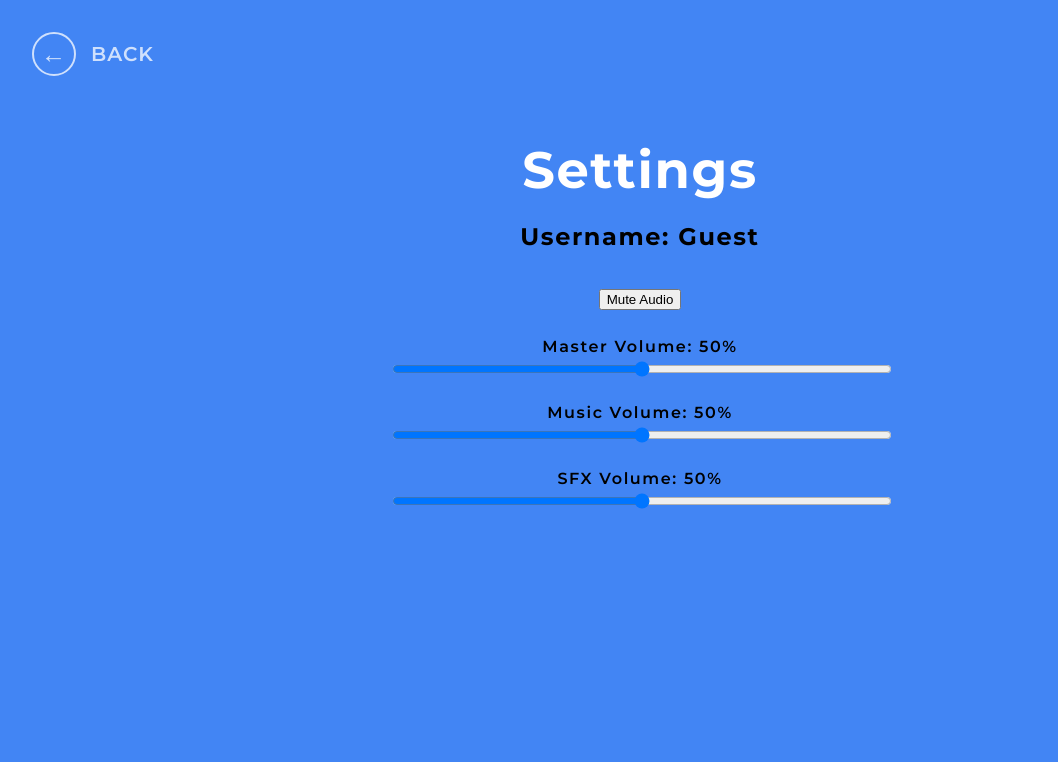
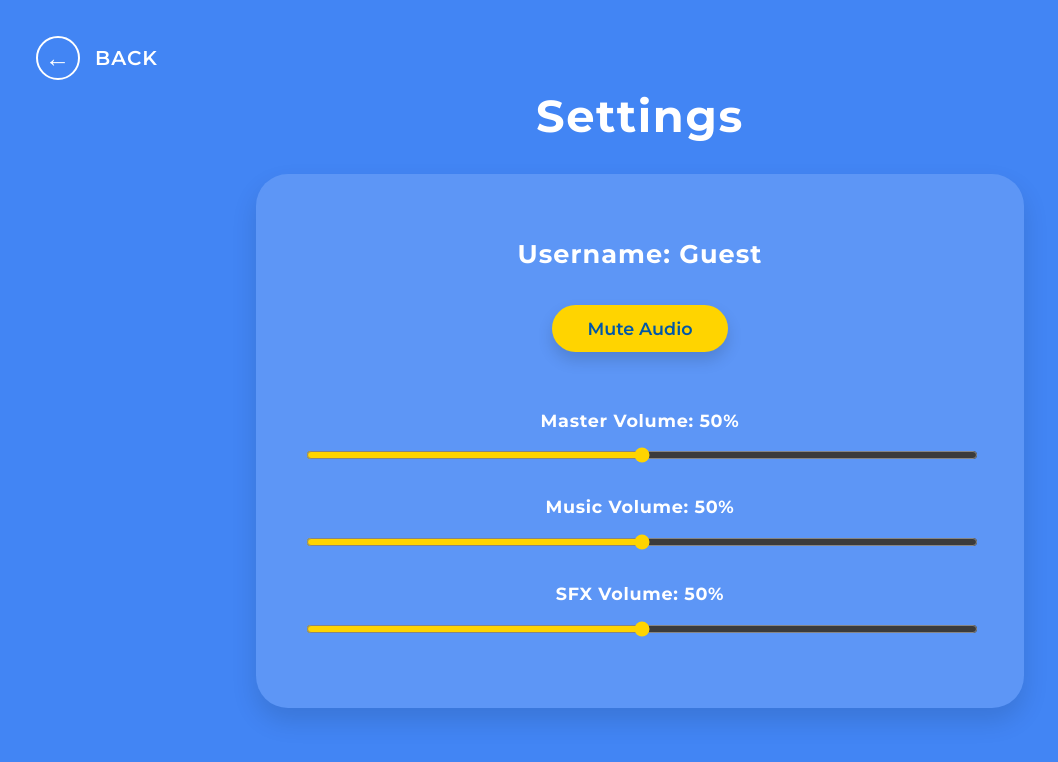
Before and after one commit to CoryOr/boggle-woggle, a React app in the folder frontend/: page /settings in a window 1280 px wide. Shown: the top 762 px of the page, without its empty margins (0-1058 px from the left). Built offline with nearby package versions, Linux system fonts and the light colour scheme; the HTML template or start-up script is replaced by a standard one.

Commit message:
Clean up UI styling

```diff
--- a/frontend/src/components/RegisterForm/RegisterForm.jsx
+++ b/frontend/src/components/RegisterForm/RegisterForm.jsx
@@ -104,7 +104,7 @@ const RegisterForm = () => {
         <span className="register-back-arrow" aria-hidden="true">
           ←
         </span>
-        <span className="register-back-text">BACK TO HOME</span>
+        <span className="register-back-text">BACK</span>
       </button>
 
       <div id="register-form-shell">
--- a/frontend/src/pages/Pages.css
+++ b/frontend/src/pages/Pages.css
@@ -799,3 +799,27 @@ Gamemode selection screen specific styles
 .game-right-column {
   margin-top: 100px;
 }
+
+/* Guest Stats Message */
+.guest-stats-message {
+  background-color: rgba(255, 255, 255, 0.14);
+  border-radius: 20px;
+  padding: 2rem;
+  width: 40%;
+  margin: 3rem auto;
+  text-align: center;
+  color: white;
+  animation: flyOut 0.4s ease-out;
+}
+
+.guest-stats-message h2 {
+  font-size: 2rem;
+  margin-bottom: 1rem;
+  font-weight: 700;
+}
+
+.guest-stats-message p {
+  font-size: 1.2rem;
+  opacity: 0.85;
+  margin-bottom: 2rem;
+}
--- /dev/null
+++ b/frontend/src/pages/SettingsPage.css
@@ -0,0 +1,94 @@
+/* Settings Page */
+
+.settings-page {
+  min-height: 100vh;
+  display: flex;
+  flex-direction: column;
+  align-items: center;
+  justify-content: center;
+  font-family: "Montserrat", sans-serif;
+  padding: 2rem 1rem;
+  box-sizing: border-box;
+}
+
+.settings-title {
+  font-size: clamp(2.25rem, 3.5vw, 3.5rem);
+  font-weight: 700;
+  margin: 0 0 2rem 0;
+  text-align: center;
+  color: white;
+}
+
+.settings-card {
+  width: min(90%, 42rem);
+  background-color: rgba(255, 255, 255, 0.14);
+  border-radius: 2rem;
+  padding: 2.5rem 3rem;
+  text-align: center;
+  color: white;
+  box-shadow: 0 0.8rem 1.6rem rgba(0, 0, 0, 0.12);
+  animation: flyOut 0.4s ease-out;
+}
+
+.settings-username {
+  color: white;
+  font-size: 1.6rem;
+  margin-bottom: 2rem;
+  letter-spacing: 0.04em;
+}
+
+.settings-mute-btn,
+.settings-logout-btn {
+  margin-bottom: 2rem;
+  font-size: 1.1rem;
+  padding: 0.8rem 2.2rem;
+}
+
+.settings-slider-group {
+  width: 100%;
+  margin: 1.5rem 0;
+}
+
+.settings-slider-group label {
+  display: block;
+  color: white;
+  font-size: 1.1rem;
+  font-weight: 700;
+  margin-bottom: 0.7rem;
+  letter-spacing: 0.04em;
+}
+
+.settings-slider-group input[type="range"] {
+  width: 100%;
+  cursor: pointer;
+  accent-color: #ffd400;
+}
+
+.settings-logout-btn {
+  margin-top: 1rem;
+  margin-bottom: 0;
+}
+
+/* Keeps the back button clickable above the settings layout */
+.settings-back-btn {
+  position: fixed;
+  top: 0.25rem;
+  left: 0.25rem;
+  z-index: 1000;
+}
+
+/* Mobile cleanup */
+@media (max-width: 44rem) {
+  .settings-card {
+    width: 95%;
+    padding: 2rem 1.5rem;
+  }
+
+  .settings-title {
+    font-size: 3rem;
+  }
+
+  .settings-username {
+    font-size: 1.25rem;
+  }
+}
--- a/frontend/src/pages/SettingsPage.jsx
+++ b/frontend/src/pages/SettingsPage.jsx
@@ -7,6 +7,8 @@ import { useContext } from "react";
 import { UserContext } from "../contexts/UserContext/UserContext";
 import { AudioContext } from "../contexts/AudioContext/AudioContextContext";
 import { useNavigate } from "react-router-dom";
+import "./Pages.css";
+import "./SettingsPage.css";
 
 export default function SettingsPage() {
   const { username, logout, isLoggedIn } = useContext(UserContext);
@@ -42,22 +44,24 @@ export default function SettingsPage() {
 
   return (
     <>
-      <button className="stats-back-btn" onClick={goHome}>
+      <button className="stats-back-btn settings-back-btn" onClick={goHome}>
         <div className="stats-back-arrow">←</div>
         BACK
       </button>
 
-      <h1 className="title">Settings</h1>
-      <h2>Username: {username ?? "Guest"}</h2>
+      <div className="settings-page">
+        <h1 className="title settings-title">Settings</h1>
 
-      <div style={{ maxWidth: "500px", margin: "2rem auto" }}>
-        <div style={{ marginBottom: "1.5rem" }}>
-          <button onClick={handleToggleMute}>
+        <div className="settings-card">
+          <h2 className="settings-username">
+            Username: {username ?? "Guest"}
+          </h2>
+
+          <button className="btn settings-mute-btn" onClick={handleToggleMute}>
             {muted ? "Unmute Audio" : "Mute Audio"}
           </button>
-        </div>
 
-        <div style={{ marginBottom: "1.5rem" }}>
+          <div className="settings-slider-group">
             <label htmlFor="master-volume">
               Master Volume: {Math.round(masterVolume * 100)}%
             </label>
@@ -69,11 +73,10 @@ export default function SettingsPage() {
               step="0.01"
               value={masterVolume}
               onChange={(e) => setMasterVolume(e.target.value)}
-            style={{ display: "block", width: "100%" }}
             />
           </div>
 
-        <div style={{ marginBottom: "1.5rem" }}>
+          <div className="settings-slider-group">
             <label htmlFor="music-volume">
               Music Volume: {Math.round(musicVolume * 100)}%
             </label>
@@ -85,11 +88,10 @@ export default function SettingsPage() {
               step="0.01"
               value={musicVolume}
               onChange={(e) => setMusicVolume(e.target.value)}
-            style={{ display: "block", width: "100%" }}
             />
           </div>
 
-        <div style={{ marginBottom: "1.5rem" }}>
+          <div className="settings-slider-group">
             <label htmlFor="sfx-volume">
               SFX Volume: {Math.round(sfxVolume * 100)}%
             </label>
@@ -101,15 +103,15 @@ export default function SettingsPage() {
               step="0.01"
               value={sfxVolume}
               onChange={(e) => setSfxVolume(e.target.value)}
-            style={{ display: "block", width: "100%" }}
             />
           </div>
 
           {isLoggedIn && (
-          <div style={{ marginTop: "2rem" }}>
-            <button onClick={handleLogout}>Log Out</button>
+            <button className="btn settings-logout-btn" onClick={handleLogout}>
+              Log Out
+            </button>
+          )}
         </div>
-        )}
       </div>
     </>
   );
--- a/frontend/src/pages/StatsPage.jsx
+++ b/frontend/src/pages/StatsPage.jsx
@@ -1,7 +1,7 @@
 import "./Pages.css";
-import { useNavigate } from 'react-router-dom';
-import { useContext, useEffect } from 'react';
-import { UserContext } from '../contexts/UserContext/UserContext';
+import { useNavigate } from "react-router-dom";
+import { useContext } from "react";
+import { UserContext } from "../contexts/UserContext/UserContext";
 import { AudioContext } from "../contexts/AudioContext/AudioContextContext";
 import StatsComponent from "../components/StatsPage/StatsComponent";
 
@@ -10,32 +10,42 @@ export default function StatsPage() {
   const { isLoggedIn } = useContext(UserContext);
   const { playSfx } = useContext(AudioContext);
 
-  useEffect(() => {
-    if (!isLoggedIn) {
-      nav("/login");
-    }
-  }, [isLoggedIn, nav]);
-
   const goHome = () => {
     playSfx("/sounds/click.wav");
     nav("/");
   };
 
-  const titleStyle = {
-    fontFamily: 'Montserrat, sans-serif',
-    fontWeight: '600'
+  const goLogin = () => {
+    playSfx("/sounds/click.wav");
+    nav("/login");
   };
 
-  if (!isLoggedIn) return null;
+  const titleStyle = {
+    fontFamily: "Montserrat, sans-serif",
+    fontWeight: "600",
+    color: 'white'
+  };
 
   return (
     <>
       <button className="stats-back-btn" onClick={goHome}>
         <div className="stats-back-arrow">←</div>
-        BACK TO HOME
+        BACK
       </button>
+
       <h1 style={titleStyle}>STATISTICS</h1>
-      <StatsComponent />
+
+      {!isLoggedIn ? (
+        <div className="guest-stats-message">
+          <h2>Statistics are unavailable for guests</h2>
+          <p>Please log in to view your game statistics.</p>
+          <button className="btn" onClick={goLogin}>
+            Log In
+          </button>
+        </div>
+      ) : (
+        <StatsComponent />
+      )}
     </>
   );
 }
```
Lines whose indentation alone changed are shown as unchanged.
